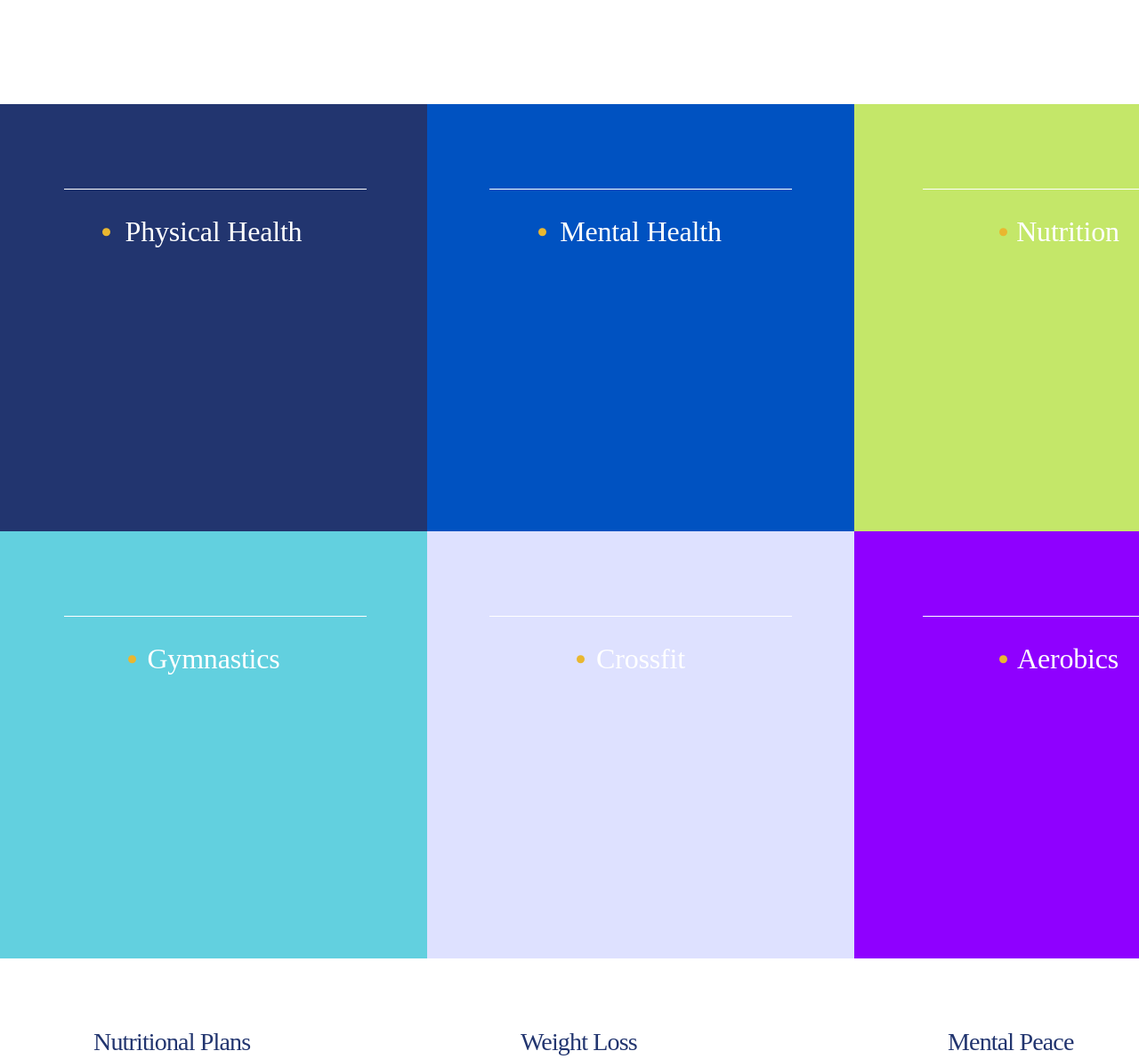
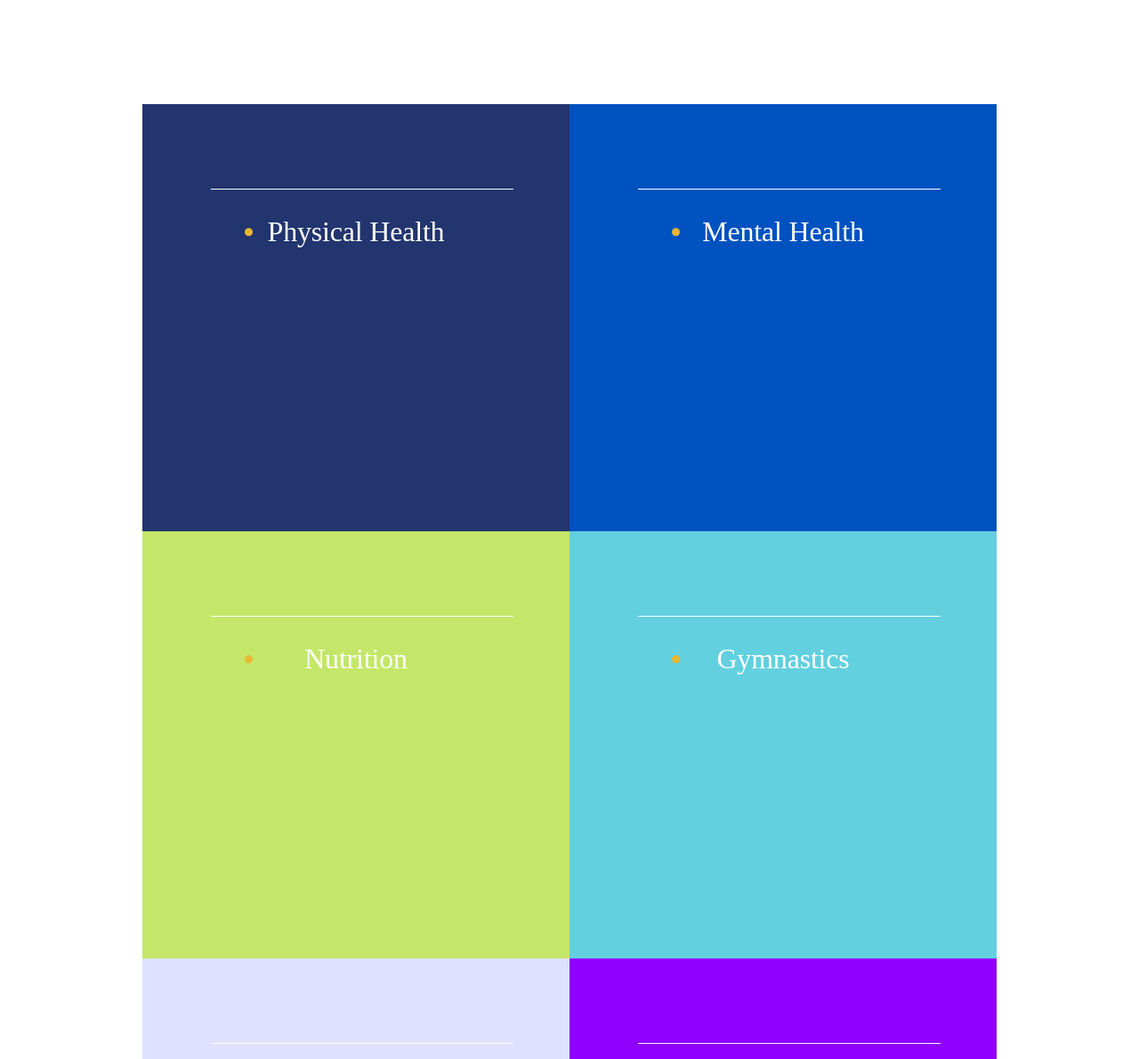
Before and after one commit to Vizuncig/Chat, a website: page app/index.html in a window 1280 px wide. Shown: the part 2465-3655 px from the top of the page at 89% size. Drawn offline with Linux system fonts and the light colour scheme.

Commit message:
changes10

```diff
--- a/app/index.html
+++ b/app/index.html
@@ -70,31 +70,43 @@
                <p class="block3__text1">Weight Lifting</p>
             </div>
             <div class="main-block3__block1">
-               <div class="block3__line"></div><img class="sfer2" src="img\SVG\Ellipsesfera.svg" alt="">
+               <div class="block3__line"></div><img class="sfer__1" src="img\SVG\Ellipsesfera.svg" alt="">
                <p class="block3__text2">Running & Spinning</p>
             </div>
             <div class="main-block3__block1">
-               <div class="block3__line"></div><img class="sfer3" src="img\SVG\Ellipsesfera.svg" alt="">
+               <div class="block3__line"></div><img class="sfer1" src="img\SVG\Ellipsesfera.svg" alt="">
                <p class="block3__text3">Pumping Iron</p>
             </div>
             <div class="main-block3__block1">
-               <div class="block3__line"></div><img class="sfer4" src="img\SVG\Ellipsesfera.svg" alt="">
+               <div class="block3__line"></div><img class="sfer1" src="img\SVG\Ellipsesfera.svg" alt="">
                <p class="block3__text4">Pumping Iron</p>
             </div>
          </div>
          <div class="main-block4">
-            <div class="block4 line1"></div><img id="sfer__1" src="img\SVG\Ellipsesfera.svg" alt="">
+            <div class="main-block4__block">
+               <div class="block4__line"></div><img id="sfer2" src="img\SVG\Ellipsesfera.svg" alt="">
                <p class="block4__text text1">Physical Health</p>
-            <div class="block4 line2"></div><img id="sfer__2" src="img\SVG\Ellipsesfera.svg" alt="">
+            </div>
+            <div class="main-block4__block">
+               <div class="block4__line"></div><img id="sfer2" src="img\SVG\Ellipsesfera.svg" alt="">
                <p class="block4__text text2">Mental Health</p>
-            <div class="block4 line3"></div><img id="sfer__3" src="img\SVG\Ellipsesfera.svg" alt="">
+            </div>
+            <div class="main-block4__block">
+               <div class="block4__line"></div><img id="sfer2" src="img\SVG\Ellipsesfera.svg" alt="">
                <p class="block4__text text3">Nutrition</p>
-            <div class="block4 line4"></div><img id="sfer__4" src="img\SVG\Ellipsesfera.svg" alt="">
+            </div>
+            <div class="main-block4__block">
+               <div class="block4__line"></div><img id="sfer2" src="img\SVG\Ellipsesfera.svg" alt="">
                <p class="block4__text text4">Gymnastics</p>
-            <div class="block4 line5"></div><img id="sfer__5" src="img\SVG\Ellipsesfera.svg" alt="">
+            </div>
+            <div class="main-block4__block">
+               <div class="block4__line"></div><img id="sfer2" src="img\SVG\Ellipsesfera.svg" alt="">
                <p class="block4__text text5">Crossfit</p>
-            <div class="block4 line6"></div><img id="sfer__6" src="img\SVG\Ellipsesfera.svg" alt="">
+            </div>
+            <div class="main-block4__block">
+               <div class="block4__line"></div><img id="sfer2" src="img\SVG\Ellipsesfera.svg" alt="">
                <p class="block4__text text6">Aerobics</p>
+            </div>
          </div>
          <div class="main-block5">
             <div class="main-block5__text">
--- a/app/scss/style.scss
+++ b/app/scss/style.scss
@@ -520,43 +520,30 @@ a.nav:hover {
    left: 16%;
 }
 
-.sfer2 {
+.sfer__1 {
    position: absolute;
    top: 30%;
-   left: 10%;
-}
-
-.sfer3 {
-   position: absolute;
-   top: 30%;
-   left: 16%;
-}
-
-.sfer4 {
-   position: absolute;
-   top: 30%;
-   left: 16%;
+   left: 9%;
 }
 
 .main-block4 {
-   position: relative;
    display: flex;
    justify-content: center;
    flex-wrap: wrap;
-   width: 1440px;
+   max-width: 1440px;
    margin: 120px auto 0 auto;
 }
 
-.block4 {
+.main-block4__block {
+   position: relative;
+}
+
+.block4__line {
    position: absolute;
    width: 340px;
    height: 96px;
    box-shadow: inset 0px -1px 0px #FFFFFF;
-}
-
-.line1 {
-   left: 5%;
-   background: #22356F;
+   left: 16%;
 }
 
 .block4__text {
@@ -568,98 +555,42 @@ a.nav:hover {
    letter-spacing: -0.006em;
    text-align: center;
    color: #FFFFFF;
-}
 
-.text1 {
+   &.text1 {
       background: #22356F;
    }
 
-.line2 {
+   &.text2 {
       background: #0052C1;
    }
 
-.text2 {
-   background: #0052C1;
-}
-
-.line3 {
-   left: 72%;
+   &.text3 {
       background-color: #C4E769;
    }
 
-.text3 {
-   background-color: #C4E769;
-}
-
-.line4 {
-   left: 5%;
-   top: 50%;
+   &.text4 {
       background-color: #62D0DF;
    }
 
-.text4 {
-   background-color: #62D0DF;
-}
-
-.line5 {
-   top: 50%;
+   &.text5 {
       background-color: #DEE1FF;
    }
 
-.text5 {
-   background-color: #DEE1FF;
+   &.text6 {
+      background-color: #8F00FF;
+   }
 }
 
-.line6 {
-   top: 50%;
-   left: 72%;
-   background-color: #8F00FF;
-}
-
-.text6 {
-   background-color: #8F00FF;
-}
-
-#sfer__1 {
+#sfer2 {
    position: absolute;
-   top: 14.5%;
-   left: 8%;
-}
-
-#sfer__2 {
-   position: absolute;
-   top: 14.5%;
-   left: 42%;
-}
-
-#sfer__3 {
-   position: absolute;
-   top: 14.5%;
-   left: 78%;
-}
-
-#sfer__4 {
-   position: absolute;
-   top: 64.5%;
-   left: 10%;
-}
-
-#sfer__5 {
-   position: absolute;
-   top: 64.5%;
-   left: 45%;
-}
-
-#sfer__6 {
-   position: absolute;
-   top: 64.5%;
-   left: 78%;
+   top: 29%;
+   left: 24%;
 }
 
 .main-block5 {
    display: flex;
    flex-wrap: wrap;
-   width: 1440px;
+   max-width: 1440px;
    margin: 77px auto 0 auto;
 }
 
```
Also changed, not shown: app/css/style.css. Lines whose indentation alone changed are shown as unchanged.
